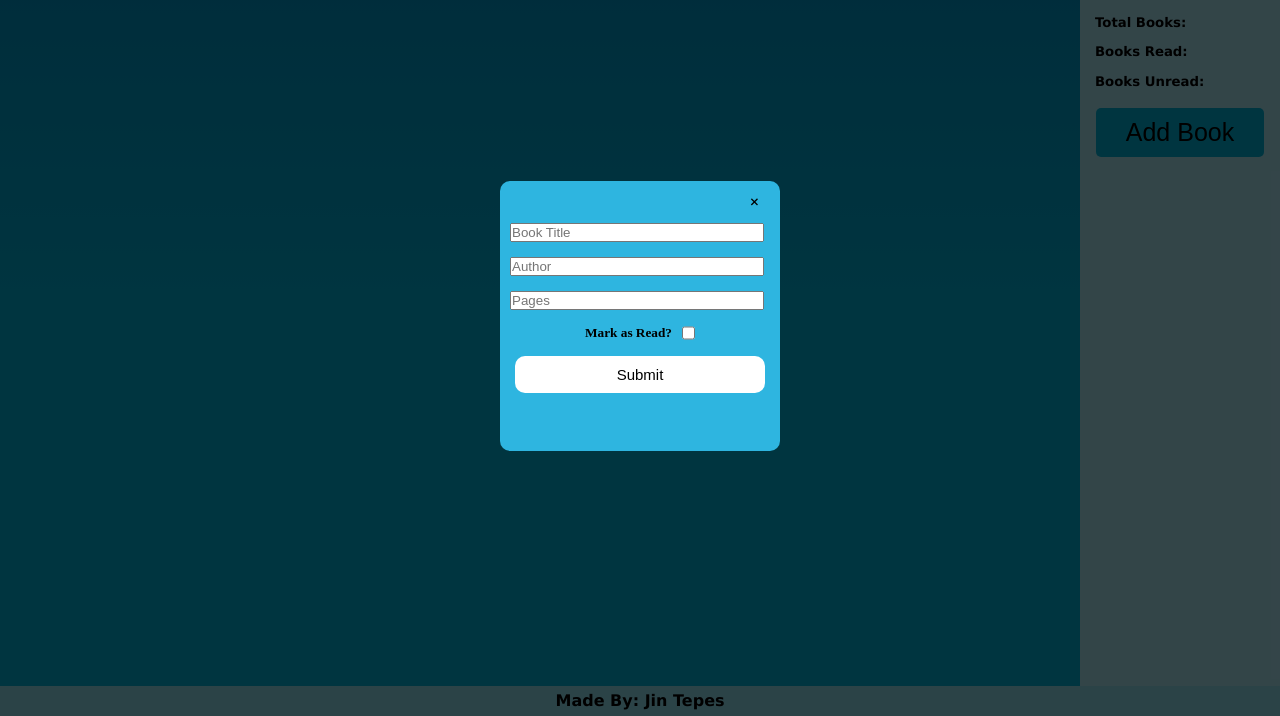
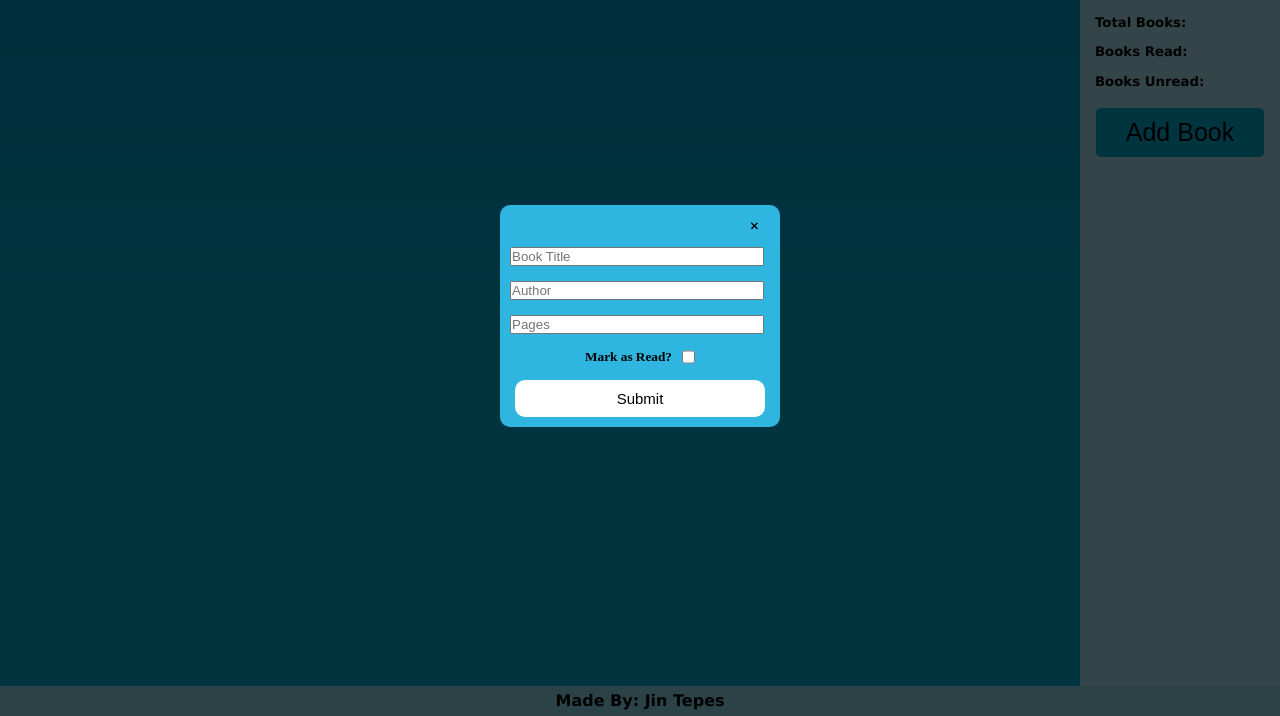
Before and after one commit to JinTepes/library, a plain HTML site: page index.html in a window 1280 px wide. Both pictures are taken after a click on the button "Add Book". Shown: the part 84-800 px from the top of the page. Drawn offline with Linux system fonts and the light colour scheme.

Commit message:
modified modal popup size

```diff
--- a/index.html
+++ b/index.html
@@ -9,7 +9,7 @@
     <body>
         <!-- modal section -->
         <div class="modalContainer" style="display: none;">
-            <div class="popupFormContainer" style="width: 260px; height: 250px;">
+            <div class="popupFormContainer" style="width: 260px; height: auto;">
                 <div class="popupFormContent">
                     <div style="display: flex; justify-content: right; padding-right: 10px; padding-bottom: 10px;">
                         <h3 id="closeBTN" style="rotate: 45deg;">+</h3>
```
